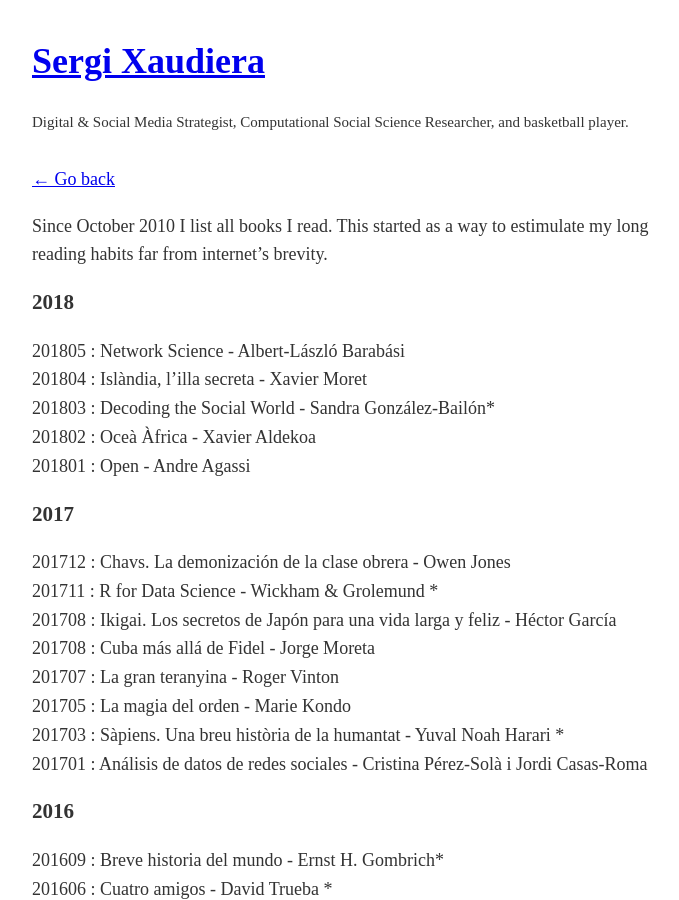
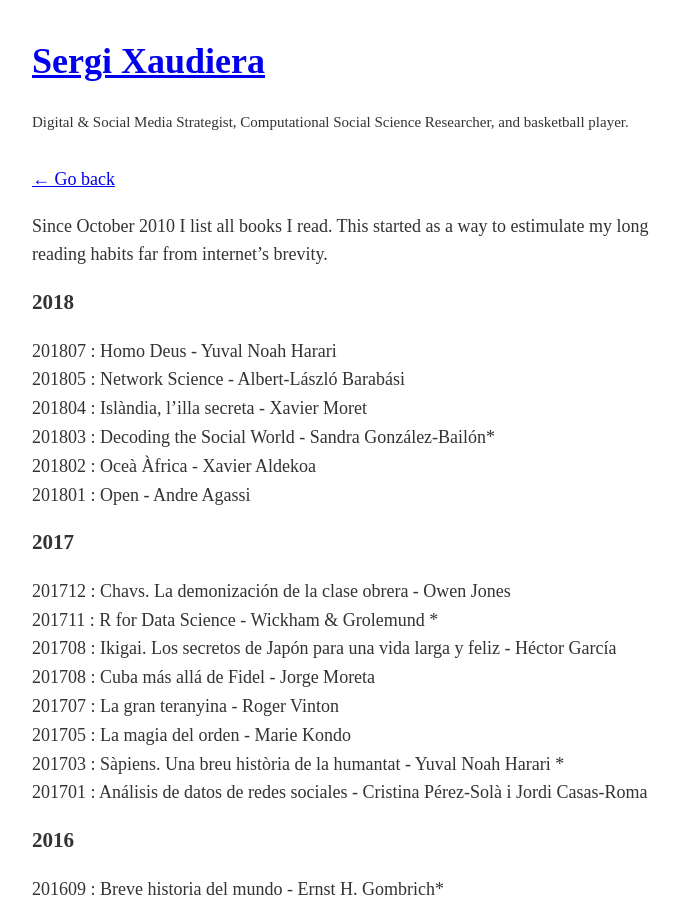
Before and after one commit to sergixaudiera/sergixaudiera.github.io, a Jekyll site: the page built from library.md, in a window 1280 px wide and 900 px high. Shown: the whole window, without its empty margins (283-962 px from the left). Built offline with Jekyll 4.4.1, drawn with Linux system fonts in a browser that asks for light colours.

Commit message:
+ homo deus

```diff
--- a/library.md
+++ b/library.md
@@ -7,6 +7,7 @@ permalink: /library/
 Since October 2010 I list all books I read. This started as a way to estimulate my long reading habits far from internet's brevity.
 
 ### 2018
+201807 : Homo Deus - Yuval Noah Harari
 201805 : Network Science - Albert-László Barabási
 201804 : Islàndia, l'illa secreta - Xavier Moret
 201803 : Decoding the Social World - Sandra González-Bailón*
```
